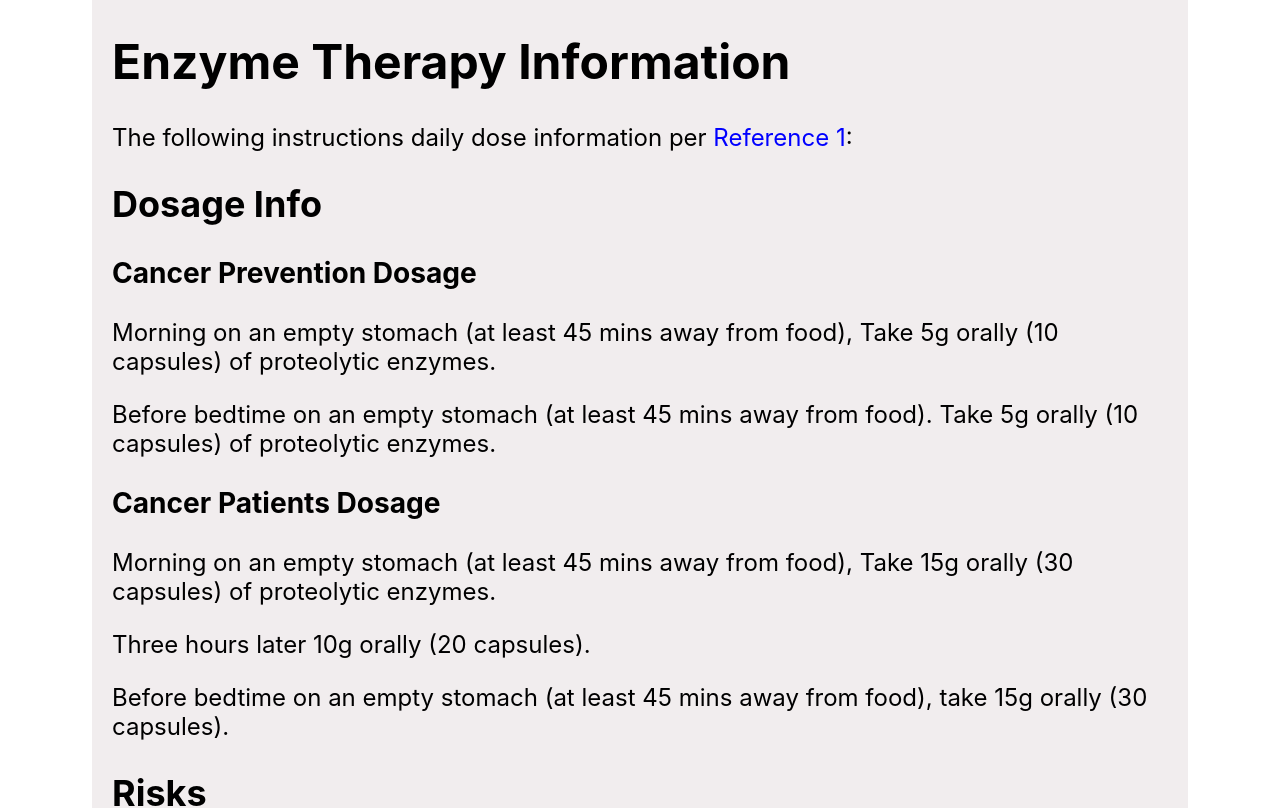
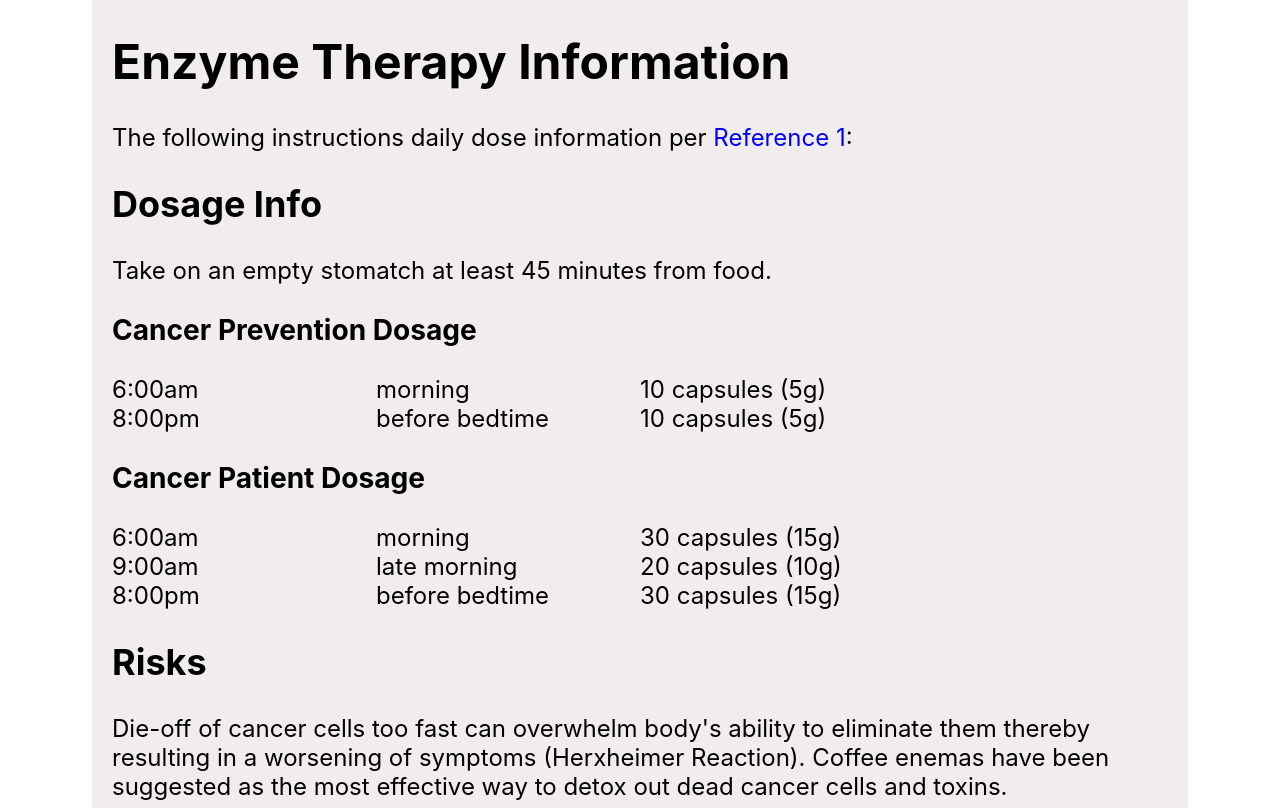
Before and after one commit to jaytula/alt-medicine, a React (Create React App) app: page / in a window 1280 px wide. Shown: the top 808 px of the page. Built offline with nearby package versions, Linux system fonts and the light colour scheme.

Commit message:
Layout dosage information better

```diff
--- a/src/App.js
+++ b/src/App.js
@@ -2,6 +2,7 @@ import React from 'react';
 import { makeStyles } from '@material-ui/core/styles';
 
 import PhiZyme from './PhiZyme';
+import Dosages from './Dosages';
 
 const useStyles = makeStyles({
   root: {
@@ -43,37 +44,14 @@ function App() {
             The following instructions daily dose information per{' '}
             <a href="#ref-1">Reference 1</a>:
           </p>
-
           <h2>Dosage Info</h2>
-          <h3>Cancer Prevention Dosage</h3>
-
-          <p>
-            Morning on an empty stomach (at least 45 mins away from food), Take
-            5g orally (10 capsules) of proteolytic enzymes.
-          </p>
-          <p>
-            Before bedtime on an empty stomach (at least 45 mins away from
-            food). Take 5g orally (10 capsules) of proteolytic enzymes.
-          </p>
-
-          <h3>Cancer Patients Dosage</h3>
-
-          <p>
-            Morning on an empty stomach (at least 45 mins away from food), Take
-            15g orally (30 capsules) of proteolytic enzymes.
-          </p>
-          <p>Three hours later 10g orally (20 capsules).</p>
-          <p>
-            Before bedtime on an empty stomach (at least 45 mins away from
-            food), take 15g orally (30 capsules).
-          </p>
-
+          <Dosages />
           <h2>Risks</h2>
-
           <p>
             Die-off of cancer cells too fast can overwhelm body's ability to
-            eliminate them. Coffee enemas have been suggested as the most
-            effective way to deal the elimination of dead cancer cells.
+            eliminate them thereby resulting in a worsening of symptoms
+            (Herxheimer Reaction). Coffee enemas have been suggested as the most
+            effective way to detox out dead cancer cells and toxins.
           </p>
           <PhiZyme />
         </main>
--- /dev/null
+++ b/src/Dosages.js
@@ -0,0 +1,49 @@
+import React from 'react';
+import { makeStyles } from '@material-ui/core/styles';
+
+const useStyles = makeStyles({
+  root: {},
+  dosageRoot: { display: 'grid', gridTemplateColumns: '1fr 1fr 2fr' }
+});
+const dosages = [
+  {
+    name: 'Cancer Prevention',
+    schedule: [
+      { time: '6:00am', timeDescription: 'morning', numCapsules: 10 },
+      { time: '8:00pm', timeDescription: 'before bedtime', numCapsules: 10 }
+    ]
+  },
+  {
+    name: 'Cancer Patient',
+    schedule: [
+      { time: '6:00am', timeDescription: 'morning', numCapsules: 30 },
+      { time: '9:00am', timeDescription: 'late morning', numCapsules: 20 },
+      { time: '8:00pm', timeDescription: 'before bedtime', numCapsules: 30 }
+    ]
+  }
+];
+
+function Dosages() {
+  const classes = useStyles();
+  return (
+    <div>
+      <p>Take on an empty stomatch at least 45 minutes from food.</p>
+      {dosages.map(dosage => (
+        <div className={classes.root}>
+          <h3>{dosage.name} Dosage</h3>
+          {dosage.schedule.map(t => (
+            <div className={classes.dosageRoot}>
+              <div>{t.time}</div>
+              <div>{t.timeDescription}</div>
+              <div>
+                {t.numCapsules} capsules ({t.numCapsules * 0.5}g)
+              </div>
+            </div>
+          ))}
+        </div>
+      ))}
+    </div>
+  );
+}
+
+export default Dosages;
```
